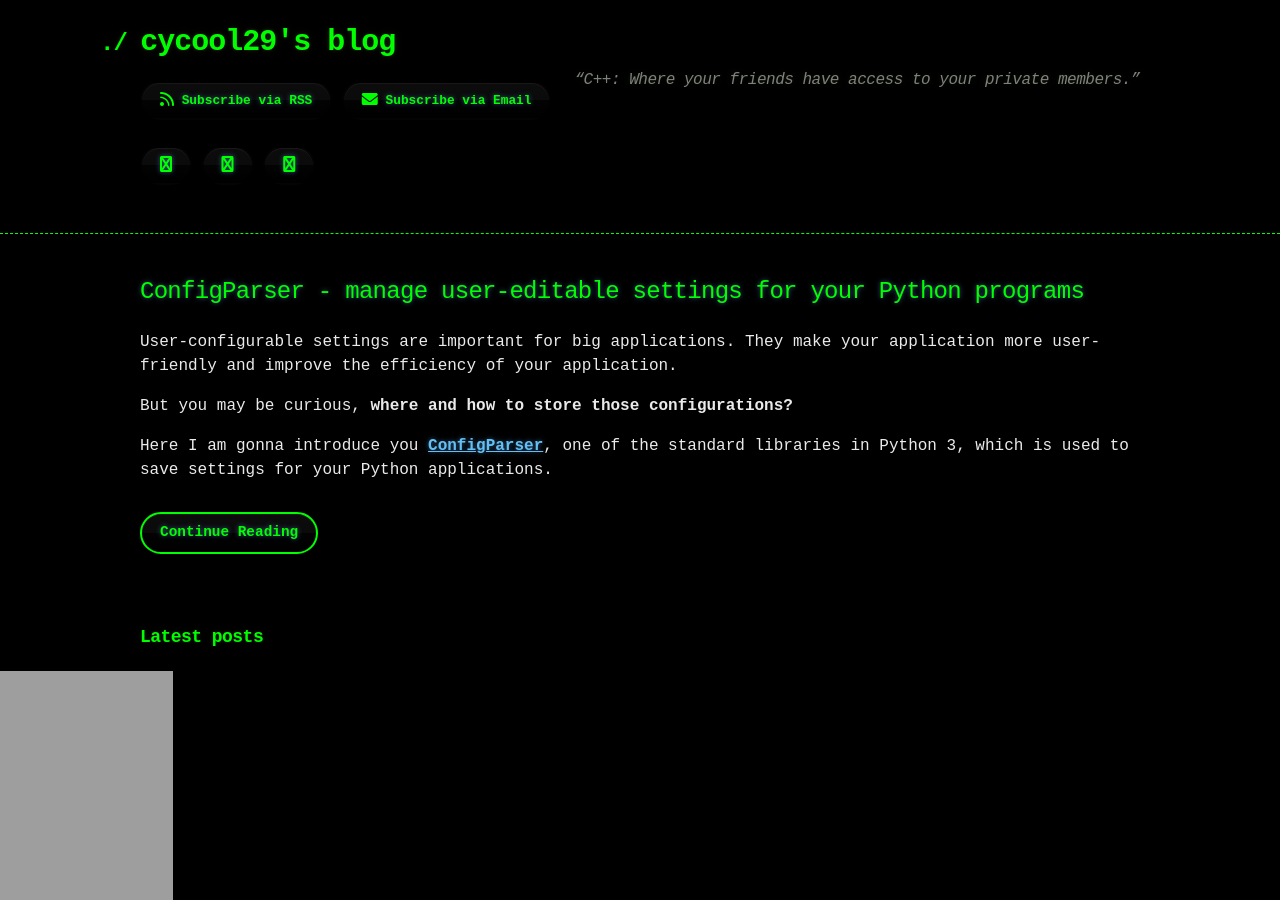
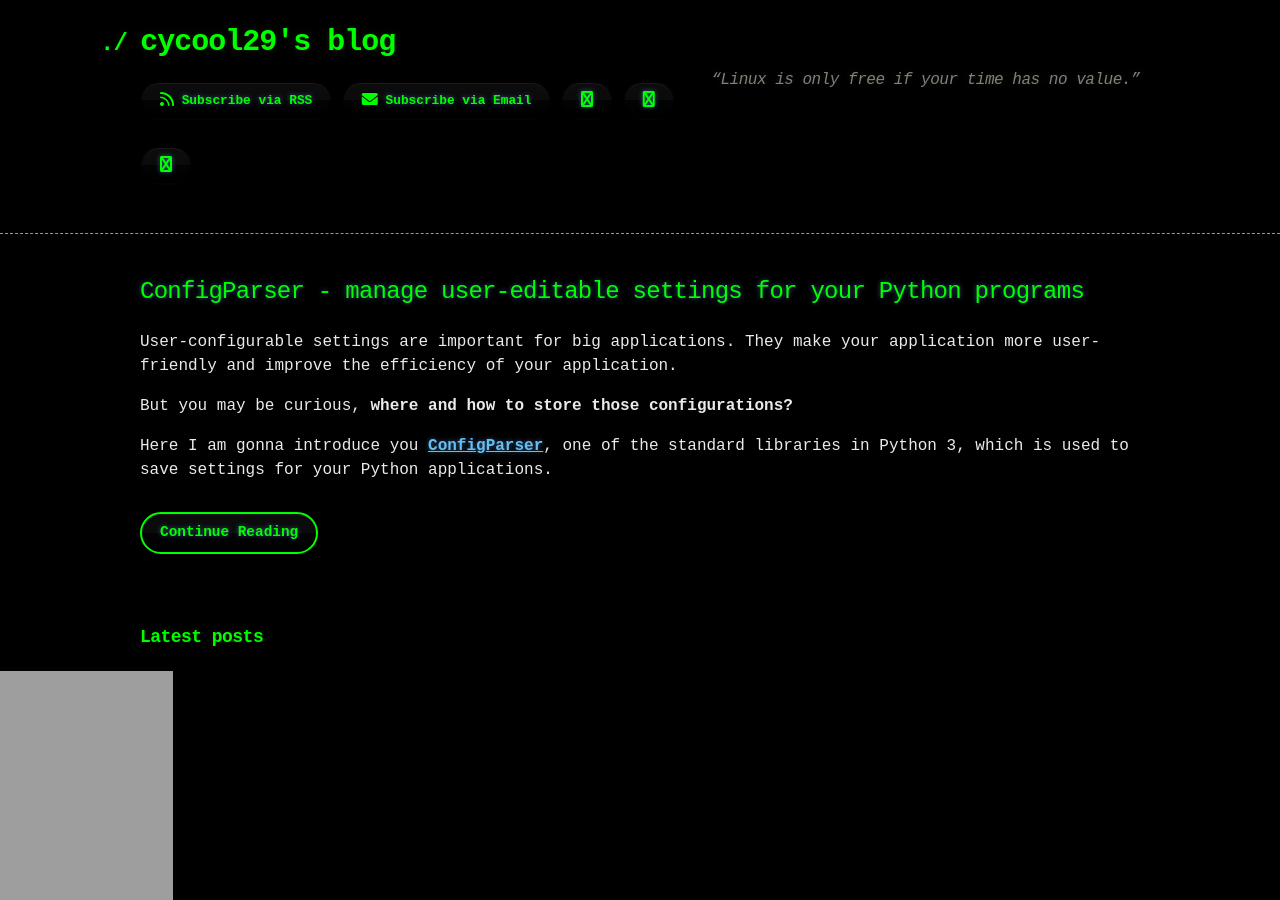
Before and after one commit to cycool29/cycool29.github.io, a Jekyll site: the page built from index.md, in a window 1280 px wide and 900 px high. Built offline with Jekyll 4.4.1, drawn with Linux system fonts in a browser that asks for light colours; a style sheet for code colours, icons or effects is not loaded.

Commit message:
Update quotes

```diff
--- a/_config.yml
+++ b/_config.yml
@@ -1,5 +1,5 @@
 title: cycool29's blog
-description: "“C++: Where your friends have access to your private members.” "
+description: "“Linux is only free if your time has no value.” "
 author: cycool29
 url: https://cycool29.github.io
 timezone: UTC
```
